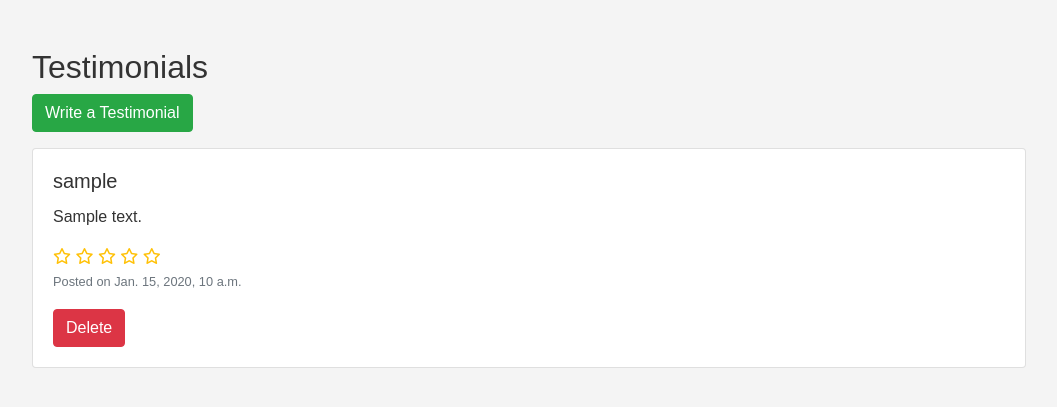
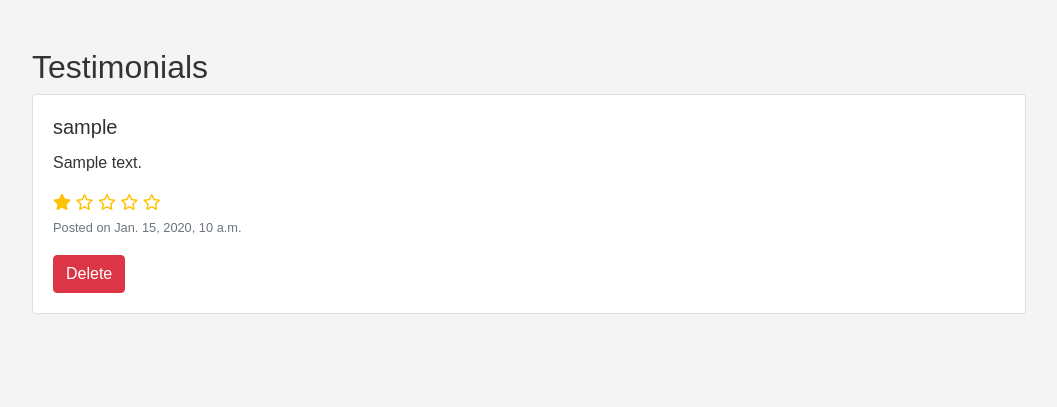
Before and after one commit to dhardi/gameshark, a Django app: page /testimonial/ in a window 1280 px wide. Shown: the part 236-643 px from the top of the page, without its empty margins (111-1168 px from the left). Run offline with Django 5.2, Linux system fonts and the light colour scheme; a user stored in the database is signed in; tables that the repository leaves empty hold one stand-in row (values such as "Sample post"); some libraries are stand-ins or nearby versions.

Commit message:
fix template testimonial and fix model and view

```diff
--- a/testimonial/forms.py
+++ b/testimonial/forms.py
@@ -1,3 +1,4 @@
+# forms.py do app testimonial
 
 from django import forms
 from .models import Testimonial
@@ -7,6 +8,5 @@ class TestimonialForm(forms.ModelForm):
         model = Testimonial
         fields = ['text', 'rating']
         widgets = {
-            'text': forms.Textarea(attrs={'class': 'form-control', 'placeholder': 'Write your testimonial'}),
-            'rating': forms.Select(attrs={'class': 'form-control'}),
+            'rating': forms.RadioSelect(choices=[(i, i) for i in range(1, 6)]),
         }
--- a/testimonial/models.py
+++ b/testimonial/models.py
@@ -1,11 +1,15 @@
+# models.py do app testimonial
+
 from django.db import models
 from django.contrib.auth.models import User
+from checkout.models import Order  # Importando a Order para relacionamento
 
 class Testimonial(models.Model):
     user = models.ForeignKey(User, on_delete=models.CASCADE)
+    order = models.OneToOneField(Order, on_delete=models.CASCADE, null=False, blank=False)  # Relacionamento com Order
     text = models.TextField()
-    rating = models.IntegerField(choices=[(i, str(i)) for i in range(6)], default=0)
+    rating = models.IntegerField(choices=[(i, i) for i in range(1, 6)])  # Rating de 1 a 5 estrelas
     created_at = models.DateTimeField(auto_now_add=True)
 
     def __str__(self):
-        return f"Testimonial by {self.user.username}"
+        return f"Testimonial by {self.user.username} for order {self.order.order_number}"
--- a/testimonial/templates/testimonial/testimonial_list.html
+++ b/testimonial/templates/testimonial/testimonial_list.html
@@ -4,15 +4,19 @@
 {% block content %}
 <div class="container mt-5">
     <h2>Testimonials</h2>
-    <a href="{% url 'add_testimonial' %}" class="btn btn-success mb-3">Write a Testimonial</a>
 
+    <!-- Aqui, certifique-se de passar o order_number corretamente -->
+    <!-- <a href="{% url 'add_testimonial' order.order_number %}" class="btn btn-success mb-3">Write a Testimonial</a>-->
+
+    <!-- Verifique se a lista de testimonials existe e não está vazia -->
+    {% if testimonials %}
         {% for testimonial in testimonials %}
         <div class="card mb-3">
             <div class="card-body">
                 <h5 class="card-title">{{ testimonial.user.username }}</h5>
                 <p class="card-text">{{ testimonial.text }}</p>
                 <div>
-                <!-- Display filled stars based on rating -->
+                    <!-- Exibir estrelas cheias e vazias com base na avaliação -->
                     {% for i in "12345" %}
                         {% if forloop.counter <= testimonial.rating %}
                             <i class="fas fa-star text-warning"></i>
@@ -23,12 +27,15 @@
                 </div>
                 <p class="card-text"><small class="text-muted">Posted on {{ testimonial.created_at }}</small></p>
 
-            <!-- Only show delete button for the owner of the testimonial -->
+                <!-- Mostrar o botão de deletar apenas se for o proprietário do testemunho -->
                 {% if testimonial.user == request.user %}
                 <a href="{% url 'delete_testimonial' testimonial.id %}" class="btn btn-danger">Delete</a>
                 {% endif %}
             </div>
         </div>
         {% endfor %}
+    {% else %}
+        <p>No testimonials available yet.</p>
+    {% endif %}
 </div>
 {% endblock %}
--- a/testimonial/urls.py
+++ b/testimonial/urls.py
@@ -1,10 +1,10 @@
+# urls.py do app testimonial
 
 from django.urls import path
 from . import views
 
-
 urlpatterns = [
     path('', views.testimonial_list, name='testimonial_list'),
-    path('add/', views.add_testimonial, name='add_testimonial'),
-    path('delete/<int:testimonial_id>/', views.delete_testimonial, name='delete_testimonial'),
+    path('add/<str:order_number>/', views.add_testimonial, name='add_testimonial'),  # Exige order_number
+    path('delete/<int:id>/', views.delete_testimonial, name='delete_testimonial'),
 ]
--- a/testimonial/views.py
+++ b/testimonial/views.py
@@ -1,31 +1,59 @@
+# views.py do app testimonial
 
-from django.shortcuts import render, redirect, get_object_or_404
+from django.shortcuts import render, get_object_or_404, redirect
 from django.contrib.auth.decorators import login_required
 from django.contrib import messages
 from .models import Testimonial
+from checkout.models import Order
 from .forms import TestimonialForm
 
+# Função para exibir a lista de testimonials
+def testimonial_list(request):
+    testimonials = Testimonial.objects.all()
+    order = Order.objects.filter(user_profile=request.user.userprofile).last()  # Pega o último pedido do usuário
+    context = {
+        'testimonials': testimonials,
+        'order': order,  # Certifique-se de passar o order com order_number
+    }
+    return render(request, 'testimonial/testimonial_list.html', context)
+
+# Função para adicionar um testimonial (já foi descrita anteriormente)
 @login_required
-def add_testimonial(request):
+def add_testimonial(request, order_number):
+    order = get_object_or_404(Order, order_number=order_number, user_profile=request.user.userprofile)
+
+    try:
+        Testimonial.objects.get(order=order)
+        messages.error(request, "You have already submitted a testimonial for this order.")
+        return redirect('testimonial_list')
+    except Testimonial.DoesNotExist:
+        pass
+
     if request.method == 'POST':
         form = TestimonialForm(request.POST)
         if form.is_valid():
             testimonial = form.save(commit=False)
             testimonial.user = request.user
+            testimonial.order = order
             testimonial.save()
-            messages.success(request, 'Your testimonial has been submitted.')
+            messages.success(request, "Thank you for your testimonial!")
             return redirect('testimonial_list')
     else:
         form = TestimonialForm()
-    return render(request, 'testimonial/add_testimonial.html', {'form': form})
 
+    context = {
+        'form': form,
+        'order': order,
+    }
+    return render(request, 'testimonial/add_testimonial.html', context)
+
+# Função para deletar um testimonial
 @login_required
-def delete_testimonial(request, testimonial_id):
-    testimonial = get_object_or_404(Testimonial, id=testimonial_id, user=request.user)
-    testimonial.delete()
-    messages.success(request, 'Your testimonial has been deleted.')
+def delete_testimonial(request, id):
+    testimonial = get_object_or_404(Testimonial, id=id)
+    if testimonial.user == request.user:
+        testimonial.delete()
+        messages.success(request, "Testimonial deleted successfully!")
+    else:
+        messages.error(request, "You don't have permission to delete this testimonial.")
     return redirect('testimonial_list')
-
-def testimonial_list(request):
-    testimonials = Testimonial.objects.all()
-    return render(request, 'testimonial/testimonial_list.html', {'testimonials': testimonials})
```
Also changed, not shown: checkout/templates/checkout/checkout_success.html (+14 -1 lines), testimonial/migrations/0002_testimonial_order_alter_testimonial_rating.py (added). Lines whose indentation alone changed are shown as unchanged.
